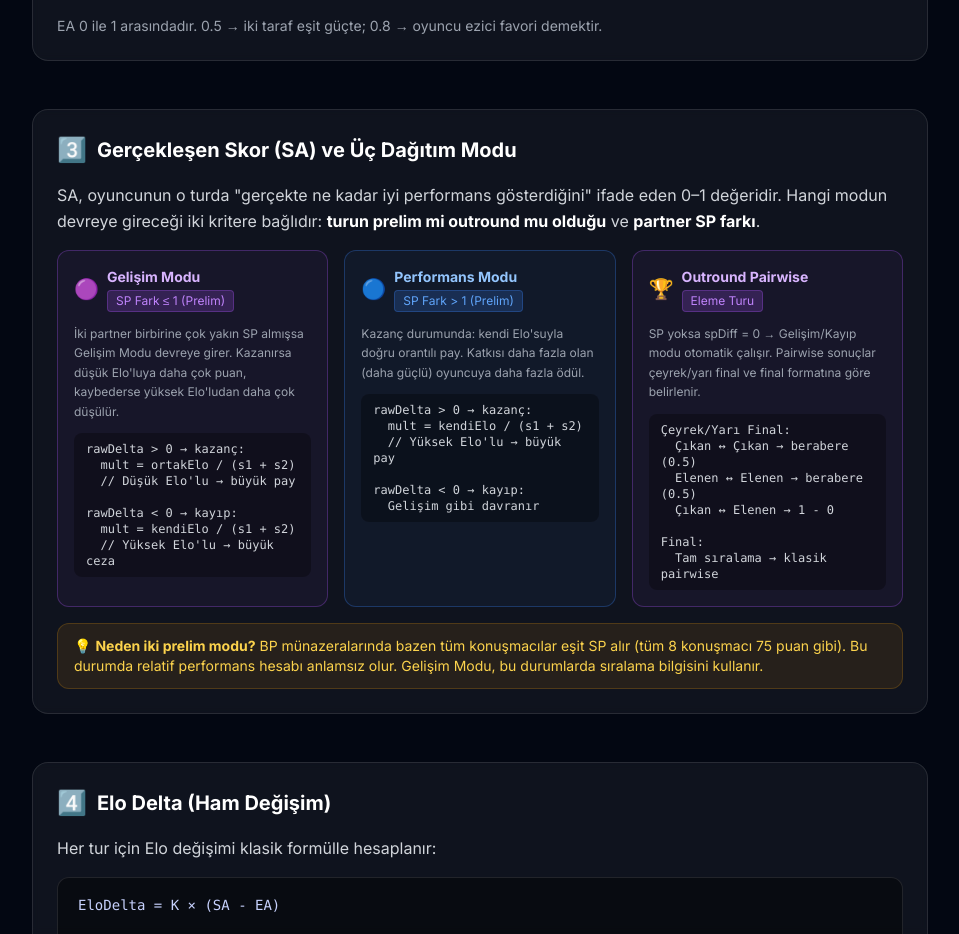
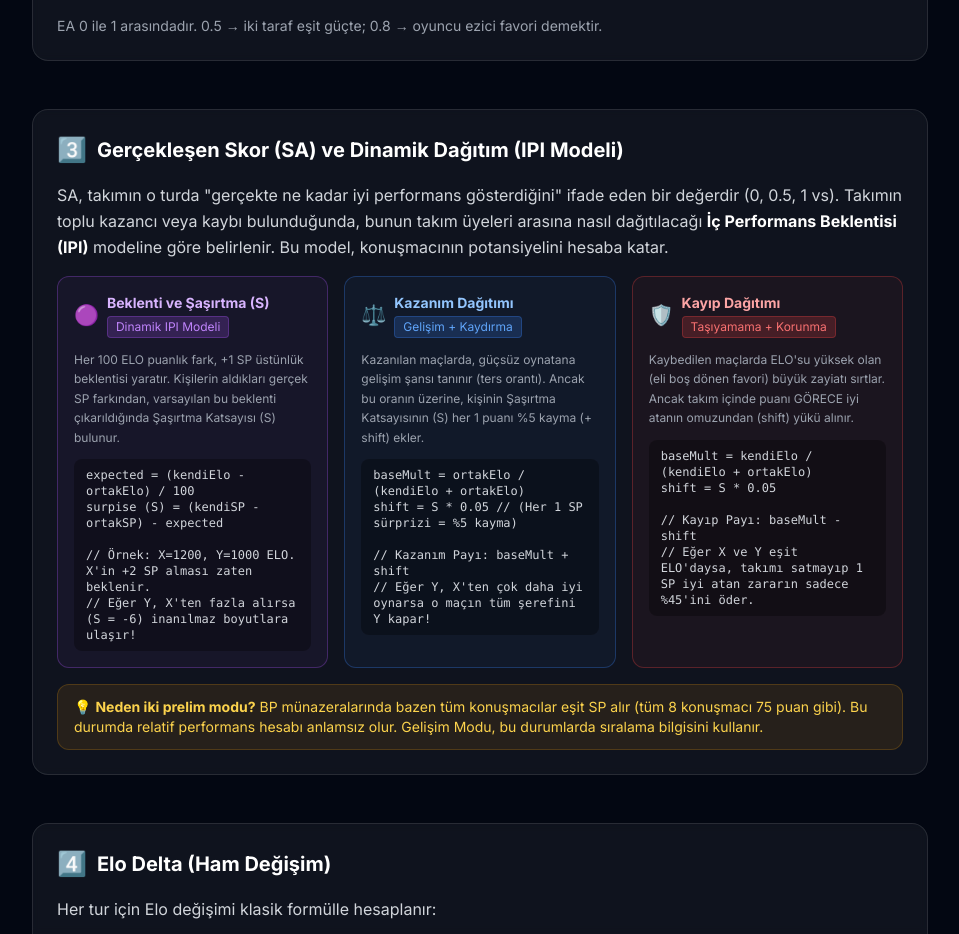
Before and after one commit to kuzeykalyoncu/munazara-rank, a Next.js app: page /mechanics in a window 1280 px wide. Shown: the part 1320-2254 px from the top of the page, without its empty margins (160-1119 px from the left). Built offline with nearby package versions, Linux system fonts and the light colour scheme.

Commit message:
docs: Update calculation mechanics page with new IPI Elo distribution model explanations

```diff
--- a/src/app/mechanics/page.tsx
+++ b/src/app/mechanics/page.tsx
@@ -80,55 +80,48 @@ EA = 1 / (1 + 10^((rakipTeamElo - TeamElo) / 400))`}
       </Section>
 
       {/* Step 3 */}
-      <Section emoji="3️⃣" title="Gerçekleşen Skor (SA) ve Üç Dağıtım Modu">
+      <Section emoji="3️⃣" title="Gerçekleşen Skor (SA) ve Dinamik Dağıtım (IPI Modeli)">
         <p className="text-gray-300 leading-relaxed mb-4">
-          SA, oyuncunun o turda &quot;gerçekte ne kadar iyi performans gösterdiğini&quot; ifade eden 0–1 değeridir.
-          Hangi modun devreye gireceği iki kritere bağlıdır:{" "}
-          <strong className="text-white">turun prelim mi outround mu olduğu</strong> ve{" "}
-          <strong className="text-white">partner SP farkı</strong>.
+          SA, takımın o turda &quot;gerçekte ne kadar iyi performans gösterdiğini&quot; ifade eden bir değerdir (0, 0.5, 1 vs).
+          Takımın toplu kazancı veya kaybı bulunduğunda, bunun takım üyeleri arasına nasıl dağıtılacağı <strong className="text-white">İç Performans Beklentisi (IPI)</strong> modeline göre belirlenir. Bu model, konuşmacının potansiyelini hesaba katar.
         </p>
 
-        <div className="grid grid-cols-1 md:grid-cols-3 gap-4 my-4">
+        <div className="grid grid-cols-1 md:grid-cols-2 lg:grid-cols-3 gap-4 my-4">
           <ModeCard
             color="purple"
             emoji="🟣"
-            title="Gelişim Modu"
-            subtitle="SP Fark ≤ 1 (Prelim)"
-            description="İki partner birbirine çok yakın SP almışsa Gelişim Modu devreye girer. Kazanırsa düşük Elo'luya daha çok puan, kaybederse yüksek Elo'ludan daha çok düşülür."
-            formula={`rawDelta > 0 → kazanç:
-  mult = ortakElo / (s1 + s2)
-  // Düşük Elo'lu → büyük pay
+            title="Beklenti ve Şaşırtma (S)"
+            subtitle="Dinamik IPI Modeli"
+            description="Her 100 ELO puanlık fark, +1 SP üstünlük beklentisi yaratır. Kişilerin aldıkları gerçek SP farkından, varsayılan bu beklenti çıkarıldığında Şaşırtma Katsayısı (S) bulunur."
+            formula={`expected = (kendiElo - ortakElo) / 100
+surpise (S) = (kendiSP - ortakSP) - expected
 
-rawDelta < 0 → kayıp:
-  mult = kendiElo / (s1 + s2)
-  // Yüksek Elo'lu → büyük ceza`}
+// Örnek: X=1200, Y=1000 ELO. X'in +2 SP alması zaten beklenir.
+// Eğer Y, X'ten fazla alırsa (S = -6) inanılmaz boyutlara ulaşır!`}
           />
           <ModeCard
             color="blue"
-            emoji="🔵"
-            title="Performans Modu"
-            subtitle="SP Fark > 1 (Prelim)"
-            description="Kazanç durumunda: kendi Elo'suyla doğru orantılı pay. Katkısı daha fazla olan (daha güçlü) oyuncuya daha fazla ödül."
-            formula={`rawDelta > 0 → kazanç:
-  mult = kendiElo / (s1 + s2)
-  // Yüksek Elo'lu → büyük pay
+            emoji="⚖️"
+            title="Kazanım Dağıtımı"
+            subtitle="Gelişim + Kaydırma"
+            description="Kazanılan maçlarda, güçsüz oynatana gelişim şansı tanınır (ters orantı). Ancak bu oranın üzerine, kişinin Şaşırtma Katsayısının (S) her 1 puanı %5 kayma (+ shift) ekler."
+            formula={`baseMult = ortakElo / (kendiElo + ortakElo)
+shift = S * 0.05 // (Her 1 SP sürprizi = %5 kayma)
 
-rawDelta < 0 → kayıp:
-  Gelişim gibi davranır`}
+// Kazanım Payı: baseMult + shift
+// Eğer Y, X'ten çok daha iyi oynarsa o maçın tüm şerefini Y kapar!`}
           />
           <ModeCard
-            color="purple"
-            emoji="🏆"
-            title="Outround Pairwise"
-            subtitle="Eleme Turu"
-            description="SP yoksa spDiff = 0 → Gelişim/Kayıp modu otomatik çalışır. Pairwise sonuçlar çeyrek/yarı final ve final formatına göre belirlenir."
-            formula={`Çeyrek/Yarı Final:
-  Çıkan ↔ Çıkan → berabere (0.5)
-  Elenen ↔ Elenen → berabere (0.5)
-  Çıkan ↔ Elenen → 1 - 0
+            color="red"
+            emoji="🛡️"
+            title="Kayıp Dağıtımı"
+            subtitle="Taşıyamama + Korunma"
+            description="Kaybedilen maçlarda ELO'su yüksek olan (eli boş dönen favori) büyük zayiatı sırtlar. Ancak takım içinde puanı GÖRECE iyi atanın omuzundan (shift) yükü alınır."
+            formula={`baseMult = kendiElo / (kendiElo + ortakElo)
+shift = S * 0.05
 
-Final:
-  Tam sıralama → klasik pairwise`}
+// Kayıp Payı: baseMult - shift
+// Eğer X ve Y eşit ELO'daysa, takımı satmayıp 1 SP iyi atan zararın sadece %45'ini öder.`}
           />
         </div>
 
@@ -396,7 +389,7 @@ function ModeCard({
   description,
   formula,
 }: {
-  color: "purple" | "blue";
+  color: "purple" | "blue" | "red";
   emoji: string;
   title: string;
   subtitle: string;
@@ -406,11 +399,15 @@ function ModeCard({
   const borderClass =
     color === "purple"
       ? "border-purple-500/30 bg-purple-500/5"
+      : color === "red"
+      ? "border-red-500/30 bg-red-500/5"
       : "border-blue-500/30 bg-blue-500/5";
-  const titleClass = color === "purple" ? "text-purple-300" : "text-blue-300";
+  const titleClass = color === "purple" ? "text-purple-300" : color === "red" ? "text-red-300" : "text-blue-300";
   const badgeClass =
     color === "purple"
       ? "bg-purple-500/20 text-purple-400 border-purple-500/30"
+      : color === "red"
+      ? "bg-red-500/20 text-red-400 border-red-500/30"
       : "bg-blue-500/20 text-blue-400 border-blue-500/30";
   return (
     <div className={`rounded-xl p-4 border ${borderClass} space-y-3`}>
```
